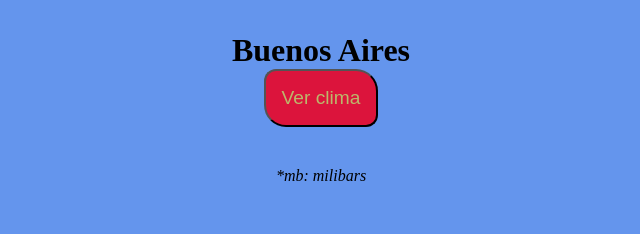
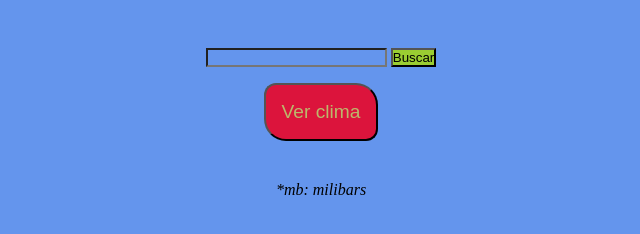
Before and after one commit to DiegoNG90/Clima-API, a plain HTML site: page index.html in a window 1280 px wide. Shown: the whole page, without its empty margins (319-959 px from the left). Drawn offline with Linux system fonts and the light colour scheme; no server answers; a web font is replaced by a local one.

Commit message:
Refactor HTML
-Change title for more flexibility
-Add input for user to choose city/region
-Add button linked to fetch url (see main.js) to search for the weather of the choosen city/region

```diff
--- a/index.html
+++ b/index.html
@@ -3,7 +3,7 @@
 <head>
     <meta charset='utf-8'>
     <meta http-equiv='X-UA-Compatible' content='IE=edge'>
-    <title>Buenos Aires Weather</title>
+    <title>Weather</title>
     <meta name='viewport' content='width=device-width, initial-scale=1'>
     <link rel='stylesheet' type='text/css' media='screen' href='css/style.css'>
     <!-- Google Fonts  -->
@@ -14,7 +14,9 @@
 </head>
 <body>
     <div class="contenedor">
-        <h1>Buenos Aires</h1>
+        <input id="user-city" type="text">
+        <button id="buscar">Buscar</button>
+        <h1 id="city-display"></h1>
             <div class="main oculto">
                 <h2>Weather</h2>
                 <div id="icon">
```
